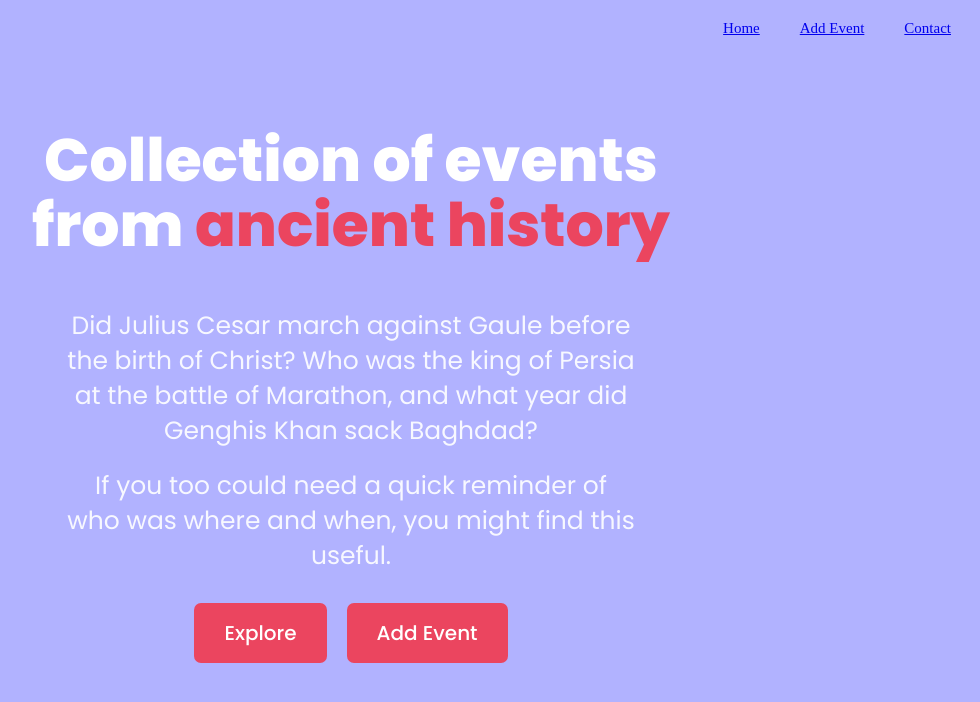
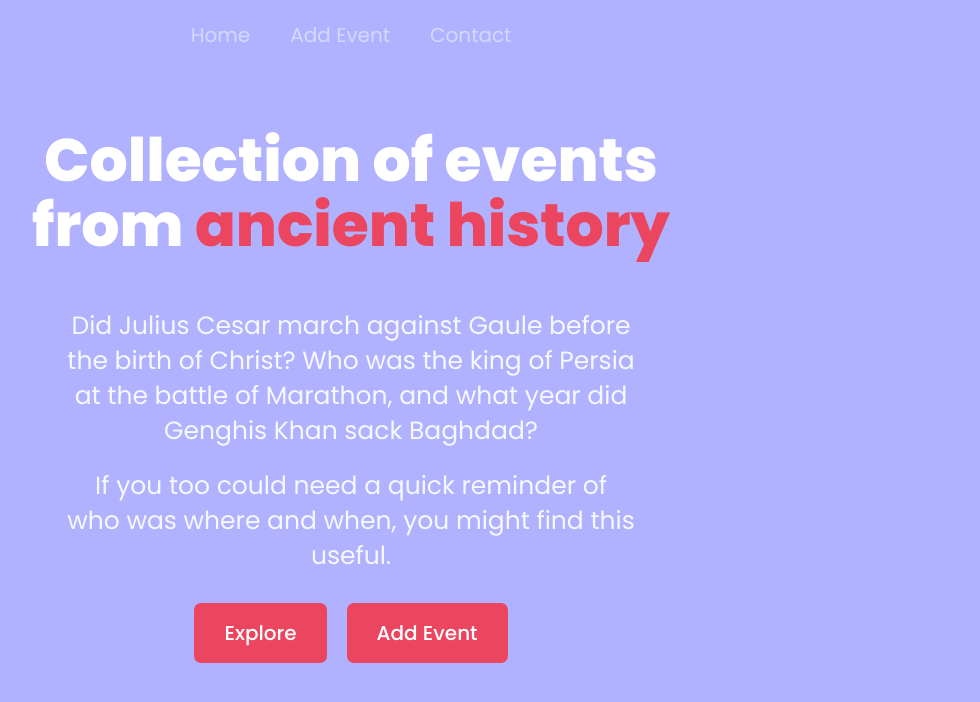
Before and after one commit to abdejohan/history-app, a React (Vite) app: page / in a window 1280 px wide. Shown: the top 702 px of the page, without its empty margins (289-1269 px from the left). Built offline with nearby package versions, Linux system fonts and the light colour scheme; no server answers.

Commit message:
Style header

```diff
--- a/src/components/Header.tsx
+++ b/src/components/Header.tsx
@@ -1,21 +1,14 @@
-import { Link as ReactRouterLink } from "react-router-dom";
-import { Flex, Link } from "@chakra-ui/react";
+import { Link } from "react-router-dom";
 
 const Header = () => {
 	return (
-		<Flex as='header'>
+		<header>
 			<nav>
-				<Link as={ReactRouterLink} to='/'>
-					Home
-				</Link>
-				<Link as={ReactRouterLink} to='/admin'>
-					Add Event
-				</Link>
-				<Link as={ReactRouterLink} to='/admin'>
-					Contact
-				</Link>
+				<Link to='/'>Home</Link>
+				<Link to='/admin'>Add Event</Link>
+				<Link to='/admin'>Contact</Link>
 			</nav>
-		</Flex>
+		</header>
 	);
 };
 
--- a/src/styles/components/_header.scss
+++ b/src/styles/components/_header.scss
@@ -1,13 +1,18 @@
 header {
-	justify-content: flex-end;
+	justify-content: center;
+	display: flex;
 	width: 100%;
 	padding: 20px;
 	position: fixed;
+	background-color: $primary-bg-color;
 	& nav {
 		& a {
 			font-size: 1.5rem;
 			padding: 20px;
+			color: $secondary-color;
 			font-weight: 500;
+			text-decoration: none;
+			font-size: 2rem;
 		}
 	}
 }
--- a/src/styles/index.scss
+++ b/src/styles/index.scss
@@ -21,6 +21,7 @@
 }
 
 :root {
+	font-family: Poppins-Regular;
 	color-scheme: light dark;
 	font-synthesis: none;
 	text-rendering: optimizeLegibility;
```
